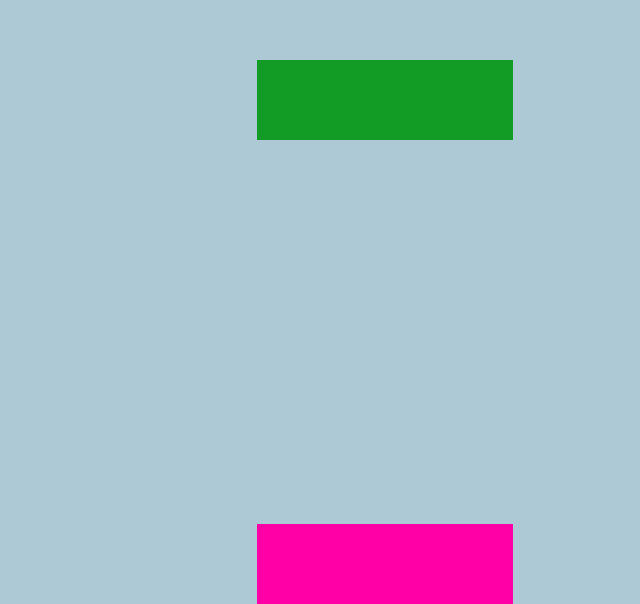
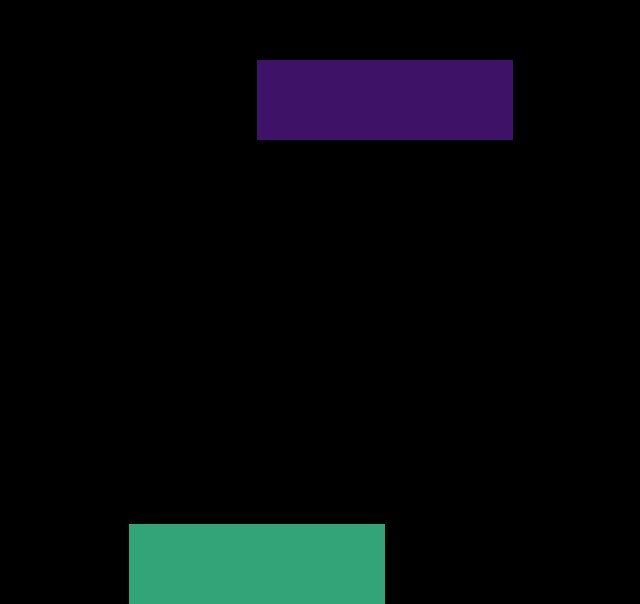
Before and after one commit to johges/oop-game-codealong, a plain HTML site: page index.html in a window 1280 px wide. Shown: the part 196-800 px from the top of the page, without its empty margins (383-1023 px from the left). Drawn offline with Linux system fonts and the light colour scheme.

Commit message:
display player in the center

```diff
--- a/css/main.css
+++ b/css/main.css
@@ -4,21 +4,22 @@ body {
 }
 
 #board {
-    background-color: rgb(172, 201, 213);
+    background-color: rgb(0, 0, 0);
     height: 100vh;
     position: relative;
 }
 
 #player {
-    background-color: rgb(255, 0, 166);
+    background-color: rgb(51, 164, 119);
     position: absolute;
 }
 
 .obstacle {
-    background-color: rgb(19, 156, 37);
+    background-color: rgb(62, 18, 102);
     position: absolute;
 }
 
 #page-gameover {
-    background-color: gray;
+    text-align: center;
+    background-color: rgb(232, 145, 14);
 }
--- a/js/main.js
+++ b/js/main.js
@@ -1,9 +1,9 @@
 class Player {
     constructor(){
-        this.positionX = 50;
-        this.positionY = 0;
         this.width = 20;
         this.height = 10;
+        this.positionX = 50 - (this.width / 2);
+        this.positionY = 0;
         this.domElement = null;
 
         this.createDomElement();
@@ -36,10 +36,10 @@ class Player {
 
 class Obstacle {
     constructor(){
+        this.width = 20;
+        this.height = 10;
         this.positionX = 50;
         this.positionY = 100;
-        this.width = 20;
-        this.height = 10;
         this.domElement = null;
 
         this.createDomElement();
```
